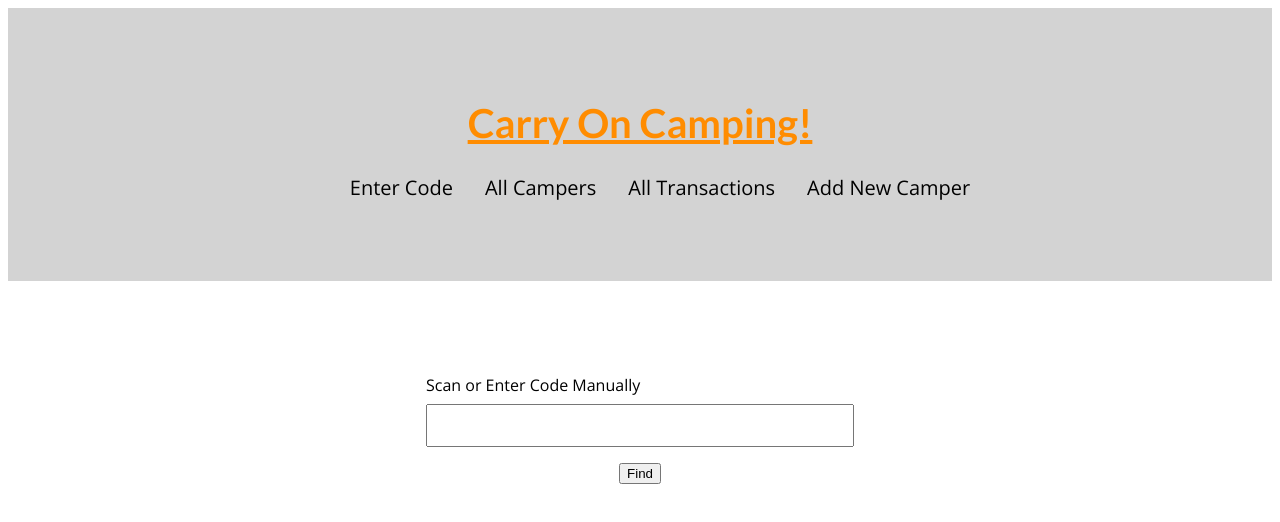
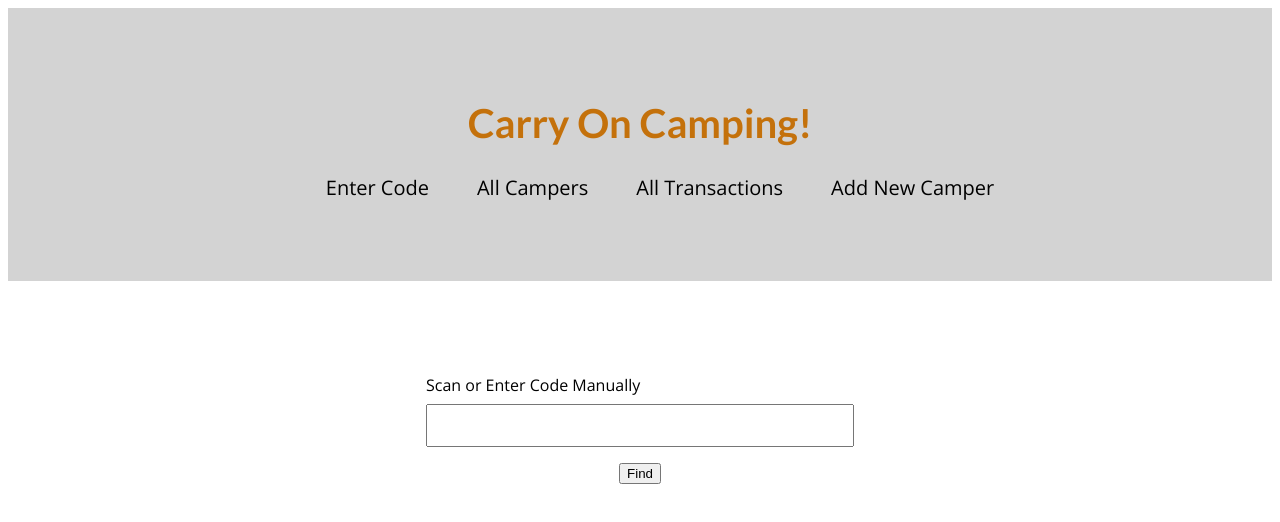
Before and after one commit to RadheyaM/next-camp-bank, a Next.js app: page / in a window 1280 px wide. In both pictures the pointer is over the link "Carry On Camping!". Shown: the top 522 px of the page. Built offline with nearby package versions, Linux system fonts and the light colour scheme.

Commit message:
tiny styling touches

```diff
--- a/src/components/layout/MainNavigation.module.css
+++ b/src/components/layout/MainNavigation.module.css
@@ -11,15 +11,14 @@
 }
 
 .header a:hover {
-  text-decoration: underline;
-  color: darkorange
+  color: rgb(196, 113, 11)
 }
 
 .navLinkBar {
   list-style: none;
   display: flex;
   flex-direction: row;
-  gap: 2rem;
+  gap: 3rem;
   justify-content: center;
   align-items: center;
 }
@@ -27,9 +26,3 @@
 .navLinkBar a {
   color: black;
 }
-
-.navLinkBar a:hover {
-  color: white;
-  background-color: darkblue;
-  padding: 1rem;
-}
```
